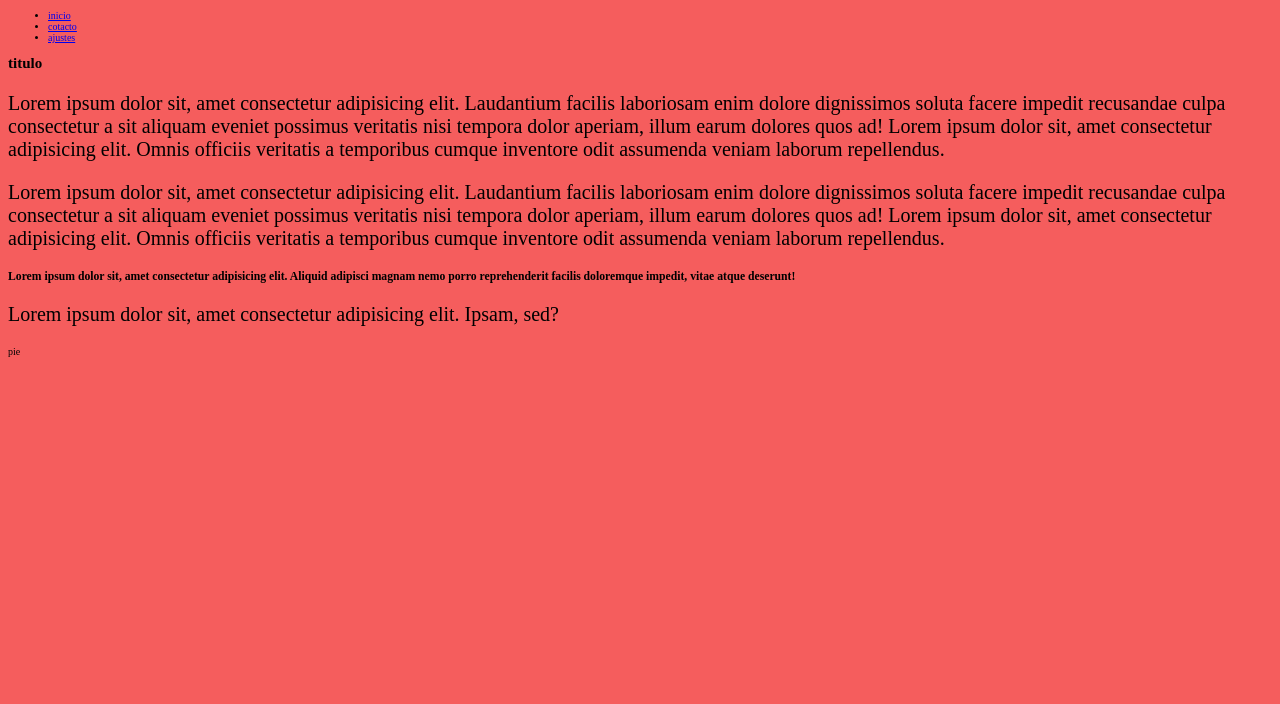
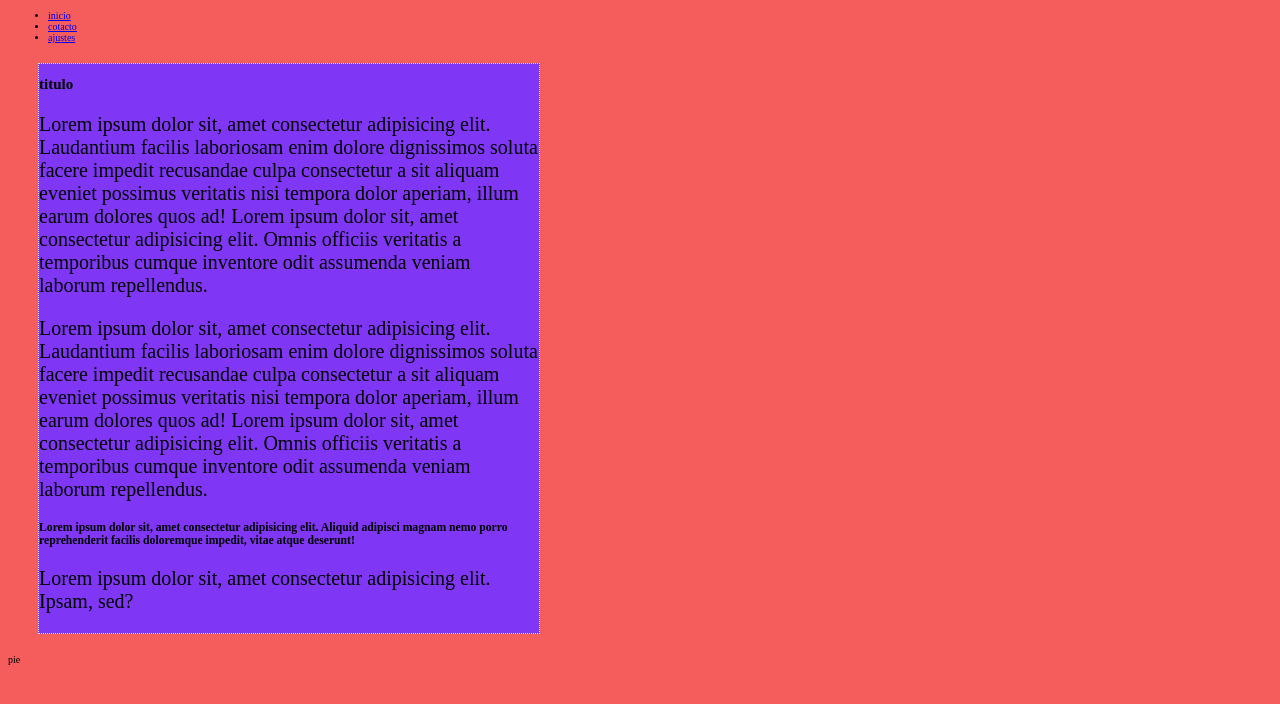
Before and after one commit to Kelvinbache/practica-de-css, a plain HTML site: page index.html in a window 1280 px wide. Drawn offline with Linux system fonts and the light colour scheme.

Commit message:
elementos en block

```diff
--- a/css/stylos.css
+++ b/css/stylos.css
@@ -14,3 +14,19 @@ body{
 p{
     font-size: 2em;
 }
+
+/* exiten mas de una manera de colocar un borde
+1 solid
+2 dotted
+investiga para ver nuevas formas
+*/
+
+/* consejo cunado uses height siempre calcula la medida de los margin y paddons */
+
+.cotenedor{
+    background: rgb(128, 55, 245);
+    width: 500px;
+  /* cuando coloque una propiedad de magirn o padding siempre recuerda que izquierdad es arriba y abajo depues derecha son los laterales*/
+    margin: 20px 30px;
+    border: 1px dotted blanchedalmond;
+}
```
Also changed, not shown: index.html (line endings or trailing spaces).
